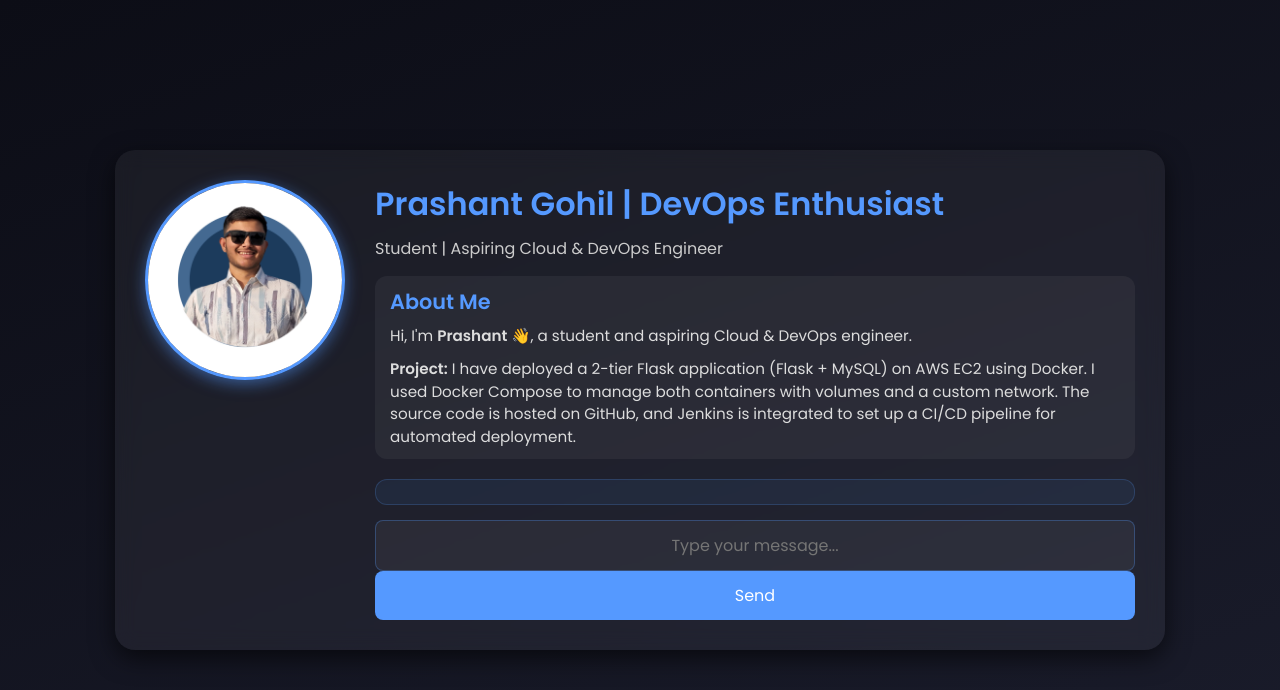
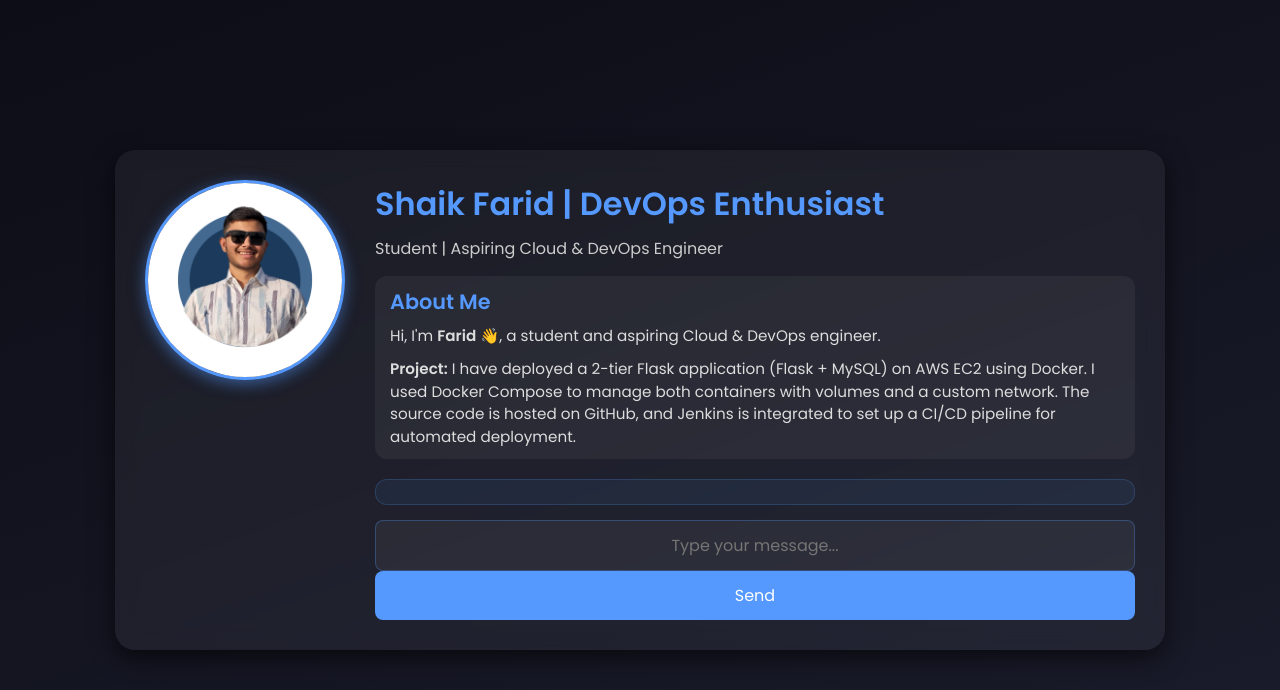
Before and after one commit to skfarid45/Flask-SQL-App, a Flask app: page / in a window 1280 px wide. Shown: the top 690 px of the page. Run offline with Flask 3, Linux system fonts and the light colour scheme; data that the repository does not hold is empty; some libraries are stand-ins or nearby versions.

Commit message:
Update index.html

```diff
--- a/templates/index.html
+++ b/templates/index.html
@@ -163,19 +163,19 @@
     <div class="container">
         <!-- Profile photo -->
         <div class="profile-photo">
-            <img src="1.png" alt="Prashant Photo">
+            <img src="1.png" alt="Farid">
         </div>
 
         <!-- Content -->
         <div class="content">
             <div class="header">
-                <h1>Prashant Gohil | DevOps Enthusiast</h1>
+                <h1>Shaik Farid | DevOps Enthusiast</h1>
                 <p>Student | Aspiring Cloud & DevOps Engineer</p>
             </div>
 
             <div class="about">
                 <h2>About Me</h2>
-                <p>Hi, I'm <b>Prashant</b> 👋, a student and aspiring Cloud & DevOps engineer.</p>
+                <p>Hi, I'm <b>Farid</b> 👋, a student and aspiring Cloud & DevOps engineer.</p>
                 <p style="margin-top:10px;">
                     <b>Project:</b> I have deployed a 2-tier Flask application (Flask + MySQL) on AWS EC2 using Docker.
                     I used Docker Compose to manage both containers with volumes and a custom network.
```
